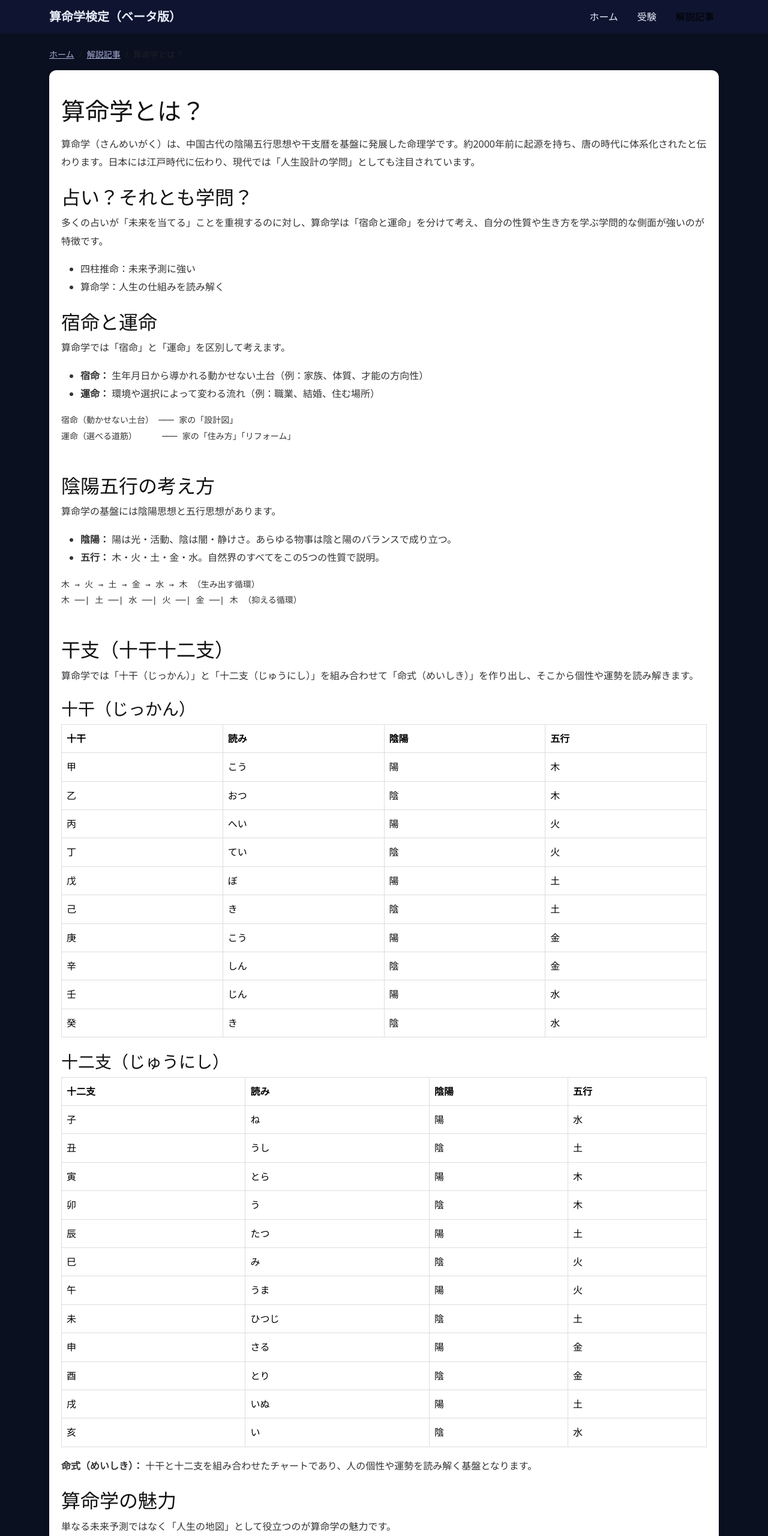
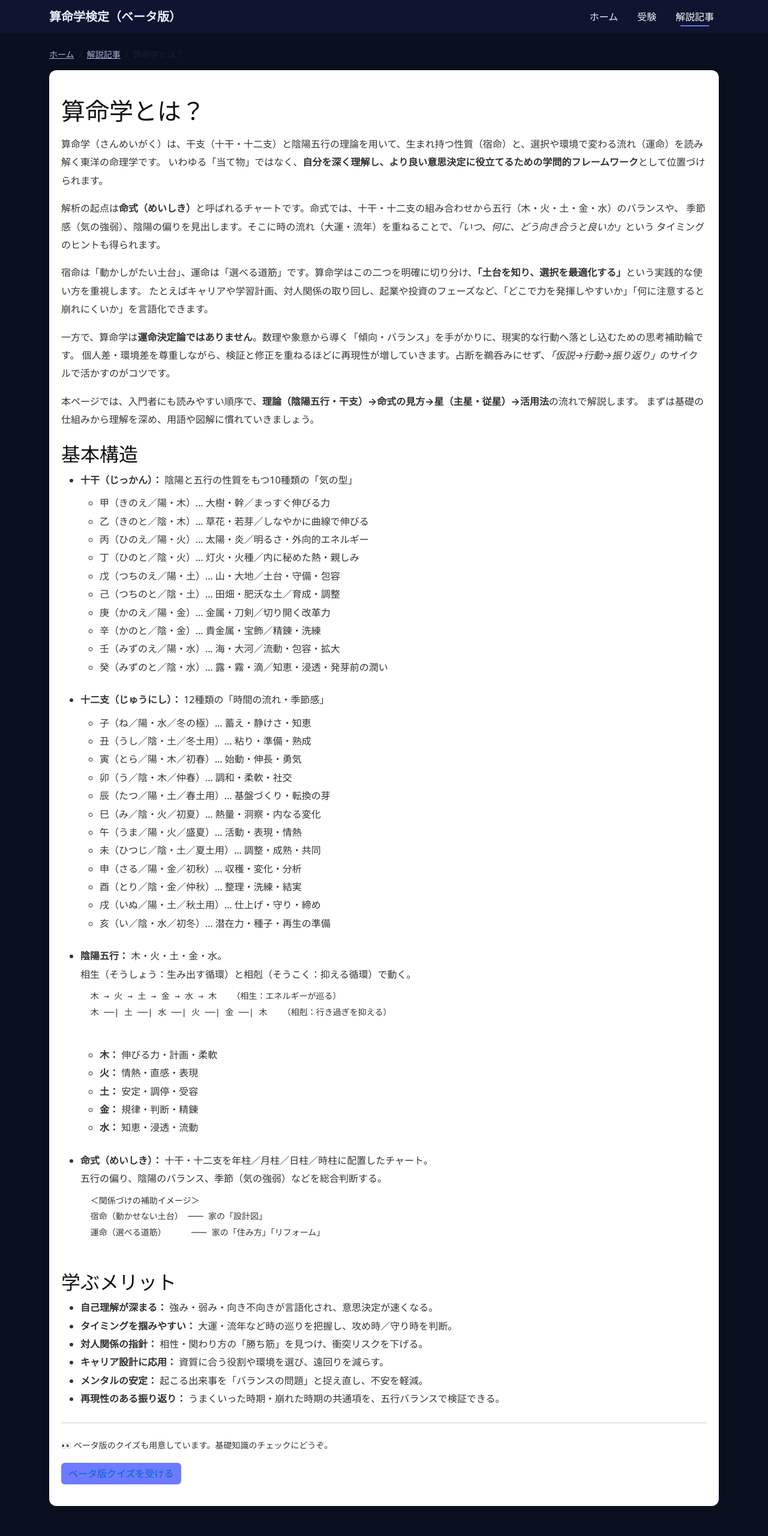
Before and after one commit to tosh2850/uranai-app, a website: page public/articles/what-is-suanmeigaku.html in a window 1280 px wide. Shown: the top 2560 px of the page at 60% size. Drawn offline with nearby package versions, Linux system fonts and the light colour scheme.

Commit message:
Add sitemap.xml

```diff
--- a/public/articles/what-is-suanmeigaku.html
+++ b/public/articles/what-is-suanmeigaku.html
@@ -4,28 +4,29 @@
   <meta charset="utf-8" />
   <meta name="viewport" content="width=device-width, initial-scale=1" />
   <title>算命学とは？ | 解説記事 | 算命学検定（ベータ）</title>
-  <meta name="description" content="算命学の概要、歴史、基本概念（十干十二支・陰陽・五行）を初学者向けにわかりやすく解説。" />
+  <meta name="description" content="算命学の概要、歴史、基本概念（十干十二支・陰陽・五行）を初学者向けにわかりやすく解説。">
   <link href="https://cdn.jsdelivr.net/npm/bootstrap@5.3.3/dist/css/bootstrap.min.css" rel="stylesheet">
-  <link rel="stylesheet" href="/style.css">
+  <!-- public/articles/ から public/style.css を読む -->
+  <link rel="stylesheet" href="../style.css?v=20250913">
 </head>
 <body class="article-page">
-  <!-- Nav（ダークを維持） -->
+  <!-- Nav（ダーク維持） -->
   <nav class="navbar navbar-expand-lg sticky-top shadow-sm">
     <div class="container">
-      <a class="navbar-brand fw-bold" href="/">算命学検定（ベータ版）</a>
+      <a class="navbar-brand fw-bold text-light" href="/">算命学検定（ベータ版）</a>
       <button class="navbar-toggler" type="button" data-bs-toggle="offcanvas" data-bs-target="#navOffcanvas">
         <span class="navbar-toggler-icon"></span>
       </button>
-      <div class="offcanvas offcanvas-end" tabindex="-1" id="navOffcanvas">
+      <div class="offcanvas offcanvas-end text-bg-dark" tabindex="-1" id="navOffcanvas">
         <div class="offcanvas-header">
           <h5 class="offcanvas-title">メニュー</h5>
-          <button type="button" class="btn-close" data-bs-dismiss="offcanvas"></button>
+          <button type="button" class="btn-close btn-close-white" data-bs-dismiss="offcanvas"></button>
         </div>
         <div class="offcanvas-body">
           <ul class="navbar-nav ms-auto gap-3">
-            <li class="nav-item"><a class="nav-link" href="/">ホーム</a></li>
-            <li class="nav-item"><a class="nav-link" href="/quiz.html">受験</a></li>
-            <li class="nav-item"><a class="nav-link active" href="/articles/">解説記事</a></li>
+            <li class="nav-item"><a class="nav-link text-light" href="/">ホーム</a></li>
+            <li class="nav-item"><a class="nav-link text-light" href="/quiz.html">受験</a></li>
+            <li class="nav-item"><a class="nav-link text-light active" href="/articles/">解説記事</a></li>
           </ul>
         </div>
       </div>
@@ -33,7 +34,7 @@
   </nav>
 
   <main class="container py-4">
-    <!-- パンくず（リンク色はCSSで白→記事ボックス内は黒系） -->
+    <!-- パンくず（本文ボックス外＝左右はダーク） -->
     <nav class="small mb-3" aria-label="breadcrumb">
       <ol class="breadcrumb">
         <li class="breadcrumb-item"><a class="link-muted" href="/">ホーム</a></li>
@@ -42,109 +43,110 @@
       </ol>
     </nav>
 
-    <!-- 記事本文（このボックスだけ白） -->
+  <!-- 記事 -->
   <article class="prose">
-      <h1 class="mb-3">算命学とは？</h1>
+    <h1 class="mb-3 text-contrast">算命学とは？</h1>
+
+    <!-- ▼ 概要を増量（通常色に修正） ▼ -->
     <p>
-        算命学（さんめいがく）は、中国古代の陰陽五行思想や干支暦を基盤に発展した命理学です。約2000年前に起源を持ち、唐の時代に体系化されたと伝わります。日本には江戸時代に伝わり、現代では「人生設計の学問」としても注目されています。
+      算命学（さんめいがく）は、干支（十干・十二支）と陰陽五行の理論を用いて、生まれ持つ性質（宿命）と、選択や環境で変わる流れ（運命）を読み解く東洋の命理学です。
+      いわゆる「当て物」ではなく、<strong>自分を深く理解し、より良い意思決定に役立てるための学問的フレームワーク</strong>として位置づけられます。
     </p>
+    <p>
+      解析の起点は<strong>命式（めいしき）</strong>と呼ばれるチャートです。命式では、十干・十二支の組み合わせから五行（木・火・土・金・水）のバランスや、
+      季節感（気の強弱）、陰陽の偏りを見出します。そこに時の流れ（大運・流年）を重ねることで、<em>「いつ、何に、どう向き合うと良いか」</em>という
+      タイミングのヒントも得られます。
+    </p>
+    <p>
+      宿命は「動かしがたい土台」、運命は「選べる道筋」です。算命学はこの二つを明確に切り分け、<strong>「土台を知り、選択を最適化する」</strong>という実践的な使い方を重視します。
+      たとえばキャリアや学習計画、対人関係の取り回し、起業や投資のフェーズなど、「どこで力を発揮しやすいか」「何に注意すると崩れにくいか」を言語化できます。
+    </p>
+    <p>
+      一方で、算命学は<strong>運命決定論ではありません</strong>。数理や象意から導く「傾向・バランス」を手がかりに、現実的な行動へ落とし込むための思考補助輪です。
+      個人差・環境差を尊重しながら、検証と修正を重ねるほどに再現性が増していきます。占断を鵜呑みにせず、<em>「仮説→行動→振り返り」</em>のサイクルで活かすのがコツです。
+    </p>
+    <p>
+      本ページでは、入門者にも読みやすい順序で、<strong>理論（陰陽五行・干支）→命式の見方→星（主星・従星）→活用法</strong>の流れで解説します。
+      まずは基礎の仕組みから理解を深め、用語や図解に慣れていきましょう。
+    </p>
+    <!-- ▲ 概要を増量（通常色） ▲ -->
 
-      <h2>占い？それとも学問？</h2>
-      <p>
-        多くの占いが「未来を当てる」ことを重視するのに対し、算命学は「宿命と運命」を分けて考え、自分の性質や生き方を学ぶ学問的な側面が強いのが特徴です。
-      </p>
+    <h2 class="text-contrast">基本構造</h2>
+
     <ul>
-        <li>四柱推命：未来予測に強い</li>
-        <li>算命学：人生の仕組みを読み解く</li>
+      <li>
+        <strong>十干（じっかん）：</strong> 陰陽と五行の性質をもつ10種類の「気の型」
+        <div class="mt-2">
+          <ul>
+            <li>甲（きのえ／陽・木）… 大樹・幹／まっすぐ伸びる力</li>
+            <li>乙（きのと／陰・木）… 草花・若芽／しなやかに曲線で伸びる</li>
+            <li>丙（ひのえ／陽・火）… 太陽・炎／明るさ・外向的エネルギー</li>
+            <li>丁（ひのと／陰・火）… 灯火・火種／内に秘めた熱・親しみ</li>
+            <li>戊（つちのえ／陽・土）… 山・大地／土台・守備・包容</li>
+            <li>己（つちのと／陰・土）… 田畑・肥沃な土／育成・調整</li>
+            <li>庚（かのえ／陽・金）… 金属・刀剣／切り開く改革力</li>
+            <li>辛（かのと／陰・金）… 貴金属・宝飾／精錬・洗練</li>
+            <li>壬（みずのえ／陽・水）… 海・大河／流動・包容・拡大</li>
+            <li>癸（みずのと／陰・水）… 露・霧・滴／知恵・浸透・発芽前の潤い</li>
           </ul>
+        </div>
+      </li>
 
-      <h2>宿命と運命</h2>
-      <p>
-        算命学では「宿命」と「運命」を区別して考えます。
-      </p>
+      <li class="mt-4">
+        <strong>十二支（じゅうにし）：</strong> 12種類の「時間の流れ・季節感」
+        <div class="mt-2">
           <ul>
-        <li><strong>宿命：</strong> 生年月日から導かれる動かせない土台（例：家族、体質、才能の方向性）</li>
-        <li><strong>運命：</strong> 環境や選択によって変わる流れ（例：職業、結婚、住む場所）</li>
+            <li>子（ね／陽・水／冬の極）… 蓄え・静けさ・知恵</li>
+            <li>丑（うし／陰・土／冬土用）… 粘り・準備・熟成</li>
+            <li>寅（とら／陽・木／初春）… 始動・伸長・勇気</li>
+            <li>卯（う／陰・木／仲春）… 調和・柔軟・社交</li>
+            <li>辰（たつ／陽・土／春土用）… 基盤づくり・転換の芽</li>
+            <li>巳（み／陰・火／初夏）… 熱量・洞察・内なる変化</li>
+            <li>午（うま／陽・火／盛夏）… 活動・表現・情熱</li>
+            <li>未（ひつじ／陰・土／夏土用）… 調整・成熟・共同</li>
+            <li>申（さる／陽・金／初秋）… 収穫・変化・分析</li>
+            <li>酉（とり／陰・金／仲秋）… 整理・洗練・結実</li>
+            <li>戌（いぬ／陽・土／秋土用）… 仕上げ・守り・締め</li>
+            <li>亥（い／陰・水／初冬）… 潜在力・種子・再生の準備</li>
           </ul>
-      <pre>
+        </div>
+      </li>
+
+      <li class="mt-4">
+        <strong>陰陽五行：</strong> 木・火・土・金・水。<br>
+        <span>相生（そうしょう：生み出す循環）と相剋（そうこく：抑える循環）で動く。</span>
+        <pre class="mt-2">
+  木 → 火 → 土 → 金 → 水 → 木   （相生：エネルギーが巡る）
+  木 ──| 土 ──| 水 ──| 火 ──| 金 ──| 木   （相剋：行き過ぎを抑える）
+        </pre>
+        <ul>
+          <li><strong>木：</strong> 伸びる力・計画・柔軟</li>
+          <li><strong>火：</strong> 情熱・直感・表現</li>
+          <li><strong>土：</strong> 安定・調停・受容</li>
+          <li><strong>金：</strong> 規律・判断・精錬</li>
+          <li><strong>水：</strong> 知恵・浸透・流動</li>
+        </ul>
+      </li>
+
+      <li class="mt-4">
+        <strong>命式（めいしき）：</strong> 十干・十二支を年柱／月柱／日柱／時柱に配置したチャート。<br>
+        <span>五行の偏り、陰陽のバランス、季節（気の強弱）などを総合判断する。</span>
+        <pre class="mt-2">
+  ＜関係づけの補助イメージ＞
   宿命（動かせない土台） ─── 家の「設計図」
   運命（選べる道筋）     ─── 家の「住み方」「リフォーム」
         </pre>
+      </li>
+    </ul>
 
-      <h2>陰陽五行の考え方</h2>
-      <p>
-        算命学の基盤には陰陽思想と五行思想があります。
-      </p>
+    <h2 class="text-contrast">学ぶメリット</h2>
     <ul>
-        <li><strong>陰陽：</strong> 陽は光・活動、陰は闇・静けさ。あらゆる物事は陰と陽のバランスで成り立つ。</li>
-        <li><strong>五行：</strong> 木・火・土・金・水。自然界のすべてをこの5つの性質で説明。</li>
-      </ul>
-      <pre>
-木 → 火 → 土 → 金 → 水 → 木 （生み出す循環）
-木 ──| 土 ──| 水 ──| 火 ──| 金 ──| 木 （抑える循環）
-      </pre>
-
-      <h2>干支（十干十二支）</h2>
-      <p>
-        算命学では「十干（じっかん）」と「十二支（じゅうにし）」を組み合わせて「命式（めいしき）」を作り出し、そこから個性や運勢を読み解きます。
-      </p>
-
-      <h3>十干（じっかん）</h3>
-      <table class="table table-bordered">
-        <thead>
-          <tr>
-            <th>十干</th><th>読み</th><th>陰陽</th><th>五行</th>
-          </tr>
-        </thead>
-        <tbody>
-          <tr><td>甲</td><td>こう</td><td>陽</td><td>木</td></tr>
-          <tr><td>乙</td><td>おつ</td><td>陰</td><td>木</td></tr>
-          <tr><td>丙</td><td>へい</td><td>陽</td><td>火</td></tr>
-          <tr><td>丁</td><td>てい</td><td>陰</td><td>火</td></tr>
-          <tr><td>戊</td><td>ぼ</td><td>陽</td><td>土</td></tr>
-          <tr><td>己</td><td>き</td><td>陰</td><td>土</td></tr>
-          <tr><td>庚</td><td>こう</td><td>陽</td><td>金</td></tr>
-          <tr><td>辛</td><td>しん</td><td>陰</td><td>金</td></tr>
-          <tr><td>壬</td><td>じん</td><td>陽</td><td>水</td></tr>
-          <tr><td>癸</td><td>き</td><td>陰</td><td>水</td></tr>
-        </tbody>
-      </table>
-
-      <h3>十二支（じゅうにし）</h3>
-      <table class="table table-bordered">
-        <thead>
-          <tr>
-            <th>十二支</th><th>読み</th><th>陰陽</th><th>五行</th>
-          </tr>
-        </thead>
-        <tbody>
-          <tr><td>子</td><td>ね</td><td>陽</td><td>水</td></tr>
-          <tr><td>丑</td><td>うし</td><td>陰</td><td>土</td></tr>
-          <tr><td>寅</td><td>とら</td><td>陽</td><td>木</td></tr>
-          <tr><td>卯</td><td>う</td><td>陰</td><td>木</td></tr>
-          <tr><td>辰</td><td>たつ</td><td>陽</td><td>土</td></tr>
-          <tr><td>巳</td><td>み</td><td>陰</td><td>火</td></tr>
-          <tr><td>午</td><td>うま</td><td>陽</td><td>火</td></tr>
-          <tr><td>未</td><td>ひつじ</td><td>陰</td><td>土</td></tr>
-          <tr><td>申</td><td>さる</td><td>陽</td><td>金</td></tr>
-          <tr><td>酉</td><td>とり</td><td>陰</td><td>金</td></tr>
-          <tr><td>戌</td><td>いぬ</td><td>陽</td><td>土</td></tr>
-          <tr><td>亥</td><td>い</td><td>陰</td><td>水</td></tr>
-        </tbody>
-      </table>
-
-      <p>
-        <strong>命式（めいしき）：</strong> 十干と十二支を組み合わせたチャートであり、人の個性や運勢を読み解く基盤となります。
-      </p>
-
-      <h2>算命学の魅力</h2>
-      <p>
-        単なる未来予測ではなく「人生の地図」として役立つのが算命学の魅力です。
-      </p>
-      <ul>
-        <li>自分の強みや弱みを理解できる</li>
-        <li>人間関係や相性を深く知れる</li>
-        <li>キャリアやライフプランの方向性を考える指針になる</li>
+      <li><strong>自己理解が深まる：</strong> 強み・弱み・向き不向きが言語化され、意思決定が速くなる。</li>
+      <li><strong>タイミングを掴みやすい：</strong> 大運・流年など時の巡りを把握し、攻め時／守り時を判断。</li>
+      <li><strong>対人関係の指針：</strong> 相性・関わり方の「勝ち筋」を見つけ、衝突リスクを下げる。</li>
+      <li><strong>キャリア設計に応用：</strong> 資質に合う役割や環境を選び、遠回りを減らす。</li>
+      <li><strong>メンタルの安定：</strong> 起こる出来事を「バランスの問題」と捉え直し、不安を軽減。</li>
+      <li><strong>再現性のある振り返り：</strong> うまくいった時期・崩れた時期の共通項を、五行バランスで検証できる。</li>
     </ul>
 
     <hr class="my-4">
@@ -153,7 +155,7 @@
     <p><a class="btn btn-primary" href="/quiz.html">ベータ版クイズを受ける</a></p>
   </article>
 
-    <!-- 前後リンク（本文外＝左右はダーク背景が残る） -->
+    <!-- 前後リンク（本文外＝左右はダーク） -->
     <div class="d-flex justify-content-between mt-5">
       <a class="link-muted" href="/articles/">← 記事一覧へ</a>
     </div>
--- a/public/style.css
+++ b/public/style.css
@@ -1,12 +1,12 @@
-/* 基本配色 */
-body { background: #0b1020; color: #e9eefb; }
+/* 基本配色（Bootstrap の body 白を確実に打ち消す） */
+body { background: #0b1020 !important; color: #e9eefb; }
 a { color: #d6dcff; }
 a:hover { color: #ffffff; }
 
 /* ナビ & オフキャンバス（常にダークを維持） */
-.navbar, .offcanvas { background: #0f1530; }
-.navbar .navbar-brand, .navbar .nav-link { color: #e9eefb; }
-.navbar .nav-link:hover { color: #ffffff; }
+.navbar, .offcanvas { background: #0f1530 !important; }
+.navbar .navbar-brand, .navbar .nav-link { color: #e9eefb !important; }
+.navbar .nav-link:hover { color: #ffffff !important; }
 .navbar .navbar-toggler { border-color: rgba(255,255,255,.25); }
 .navbar .navbar-toggler-icon { filter: invert(1) brightness(1.2); }
 
@@ -23,7 +23,7 @@ a:hover { color: #ffffff; }
 .accent { color:#8be9fd; }
 .muted { color: #b8c1ec; }
 .text-question { color:#ffffff; }
-.text-contrast { color:#ffffff; }       /* 結果見出し・summary など白で確実に見える */
+.text-contrast { color:#ffffff; }
 
 /* 進捗バー */
 .progress { background: rgba(255,255,255,.08); }
@@ -45,13 +45,13 @@ a:hover { color: #ffffff; }
   box-shadow: 0 0 0 .2rem rgba(108,123,255,.25);
 }
 
-/* メール登録メッセージ（見やすい色） */
+/* メール登録メッセージ */
 #subMsg { display:inline-block; margin-top:.25rem; }
 #subMsg.text-success { color:#78e08f !important; }
 #subMsg.text-warning { color:#ffd166 !important; }
 #subMsg.text-danger  { color:#ff6b6b !important; }
 
-/* ===== Hero (トップ見出し) ===== */
+/* ===== Hero ===== */
 .hero {
   position: relative;
   background: url("/img/hero.jpg") center / cover no-repeat;
@@ -60,44 +60,32 @@ a:hover { color: #ffffff; }
   align-items: center;
   isolation: isolate;
 }
-.hero::before {
-  content: "";
-  position: absolute;
-  inset: 0;
-  background: rgba(0, 0, 0, 0.5);
-  z-index: 0;
-}
+.hero::before { content:""; position:absolute; inset:0; background: rgba(0,0,0,0.5); z-index:0; }
 .hero .hero-body { position: relative; z-index: 1; }
 .hero h1 { color: #ffffff; text-shadow: 0 2px 8px rgba(0,0,0,.35); }
 .hero .lead { color: #e9eefb; }
-.hero .btn.btn-outline-light:hover,
-.hero .btn.btn-outline-light:focus { background: rgba(255,255,255,.15); color: #fff; }
+.hero .btn.btn-outline-light:hover, .hero .btn.btn-outline-light:focus {
+  background: rgba(255,255,255,.15); color: #fff;
+}
 @media (max-width: 576px) {
   .hero { min-height: 70vh; }
   .hero h1 { font-size: 1.9rem; }
   .hero .lead { font-size: 1.05rem; }
 }
 
-/* === About（検定の紹介）を読みやすく（ダークのまま） === */
+/* === About（ダークのまま） === */
 .about-section { background: transparent; }
-.about-section .card {
-  background: rgba(18, 25, 56, 0.95);
-  border: 1px solid rgba(255, 255, 255, 0.12);
-}
+.about-section .card { background: rgba(18,25,56,0.95); border: 1px solid rgba(255,255,255,0.12); }
 .text-contrast { color: #ffffff !important; }
 .about-section ul li { color: #ffffff; }
 
-/* ====== 結果レビュー（ダーク時） ====== */
-.review-correct { color: #78e08f !important; font-weight: bold; }
-.review-wrong { color: #ff6b6b !important; font-weight: bold; }
-.review-answer { color: #ffffff !important; }
-.review-question {
-  color: #ffffff !important;
-  font-weight: 600;
-  text-shadow: 0 1px 3px rgba(0,0,0,0.6);
-}
+/* ====== 結果レビュー（ダーク） ====== */
+.review-correct { color: #78e08f !important; font-weight: 700; }
+.review-wrong   { color: #ff6b6b !important; font-weight: 700; }
+.review-answer  { color: #ffffff !important; }
+.review-question{ color: #ffffff !important; font-weight: 600; text-shadow: 0 1px 3px rgba(0,0,0,0.6); }
 
-/* ===== 記事本文（ダーク時の既定） ===== */
+/* ===== ダーク時既定の本文 ===== */
 .prose { line-height: 1.9; color: #e9eefb; }
 .prose h1, .prose h2, .prose h3 { color: #ffffff; margin-top: 1.5rem; }
 .prose a { color: #d6dcff; }
@@ -105,14 +93,11 @@ a:hover { color: #ffffff; }
 .breadcrumb .link-muted { color: #a8b0d8; }
 .breadcrumb .link-muted:hover { color: #d6dcff; }
 
-/* === 記事ページ用（白基調エリアのみ） === */
-/* === 記事ページ用（白基調エリアのみ） === */
-/* ページ全体の背景は変えず（= ダークのまま）、白化は記事本文ボックスに限定 */
-
-/* 記事本文ボックスだけ白化（左右はダークのまま残る） */
+/* === 記事ページ用（本文ボックスだけ白） === */
+/* ページ全体はダークのまま。白くするのは .prose のみ */
 body.article-page .prose {
+  background: #ffffff !important;
   color: #333333 !important;
-  background: #ffffff !important;
   padding: 1.25rem;
   border-radius: 0.75rem;
   box-shadow: 0 2px 10px rgba(0,0,0,0.08);
@@ -120,39 +105,73 @@ body.article-page .prose {
 body.article-page .prose h1,
 body.article-page .prose h2,
 body.article-page .prose h3 { color: #111111 !important; }
-body.article-page .prose a { color: #0066cc; }
-body.article-page .prose a:hover { color: #004080; }
-
-/* 記事本文内の補助テキストのみグレー化（外部の .muted は既存のまま） */
+body.article-page .prose a { color: #0066cc !important; }
+body.article-page .prose a:hover { color: #004080 !important; }
 body.article-page .prose .muted { color: #666666 !important; }
 
-/* 記事本文内の表も白基調に統一 */
+/* 表（本文内だけ白） */
 body.article-page .prose table,
-body.article-page .prose .table {
-  background: #ffffff !important;
-  color: #000000 !important;
-}
+body.article-page .prose .table { background:#ffffff !important; color:#000000 !important; }
 body.article-page .prose th,
-body.article-page .prose td {
-  background: #ffffff !important;
-  color: #000000 !important;
-  border: 1px solid #ddd !important;
+body.article-page .prose td { background:#ffffff !important; color:#000000 !important; border:1px solid #ddd !important; }
+
+/* 本文内のカード（白） */
+body.article-page .prose .card {
+  background:#ffffff !important; border:1px solid #ddd !important; color:#000000 !important;
+  box-shadow:0 2px 6px rgba(0,0,0,0.05);
 }
 
-/* 記事ページ内のカード（本文内で使う場合のみ白） */
-body.article-page .prose .card {
-  background: #ffffff !important;
-  border: 1px solid #ddd !important;
-  color: #000000 !important;
-  box-shadow: 0 2px 6px rgba(0,0,0,0.05);
+/* === 記事一覧：カードだけ白 & 黒文字 === */
+.articles-list .card {
+  background:#ffffff !important; border:1px solid #ddd !important; color:#000000 !important;
+  box-shadow:0 2px 6px rgba(0,0,0,0.05);
 }
-/* === 記事一覧カードを白基調に（一覧ページのカードだけ） === */
-.articles-list .card {
-  background: #ffffff !important;
-  border: 1px solid #ddd !important;
-  color: #000000 !important;
-  box-shadow: 0 2px 6px rgba(0,0,0,0.05);
+.articles-list .card-title { color:#111111 !important; }
+.articles-list .card-text  { color:#333333 !important; }
+.articles-list .card .muted { color:#666666 !important; }
+
+/* === Navbar: activeリンクの視認性改善（ダーク背景でもくっきり） === */
+.navbar .nav-link {
+  position: relative;
 }
-.articles-list .card-title { color: #111111 !important; }
-.articles-list .card-text  { color: #333333 !important; }
-.articles-list .card .muted { color: #666666 !important; }
+
+/* アクティブ時は白文字＋下線バーを表示、背景色は付けない */
+.navbar .nav-link.active,
+.navbar .nav-link[aria-current="page"],
+.navbar .nav-link.active:hover,
+.navbar .nav-link.active:focus {
+  color: #ffffff !important;
+  background: transparent !important;
+  text-decoration: none;
+}
+
+/* 下線のアクセント（6c7bff） */
+.navbar .nav-link.active::after,
+.navbar .nav-link[aria-current="page"]::after {
+  content: "";
+  position: absolute;
+  left: .5rem;
+  right: .5rem;
+  bottom: .25rem;
+  height: 2px;
+  background: #6c7bff;
+  border-radius: 2px;
+  opacity: 0.95;
+}
+
+/* Offcanvas 内でも同じ見た目を確保 */
+.offcanvas .nav-link.active,
+.offcanvas .nav-link[aria-current="page"] {
+  color: #ffffff !important;
+  background: transparent !important;
+}
+.offcanvas .nav-link.active::after,
+.offcanvas .nav-link[aria-current="page"]::after {
+  content: "";
+  display: block;
+  height: 2px;
+  margin: .25rem .5rem 0;
+  background: #6c7bff;
+  border-radius: 2px;
+  opacity: 0.95;
+}
```
Also changed, not shown: public/articles/index.html (+5 -15 lines), public/sitemap.xml (added, +32 -0 lines). Lines whose indentation alone changed are shown as unchanged.
